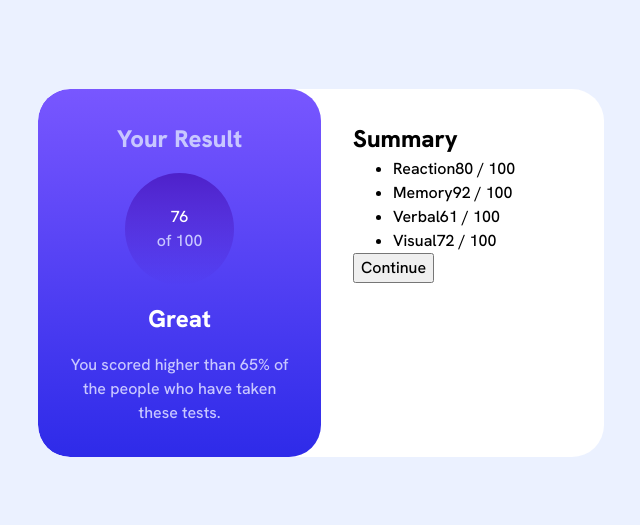
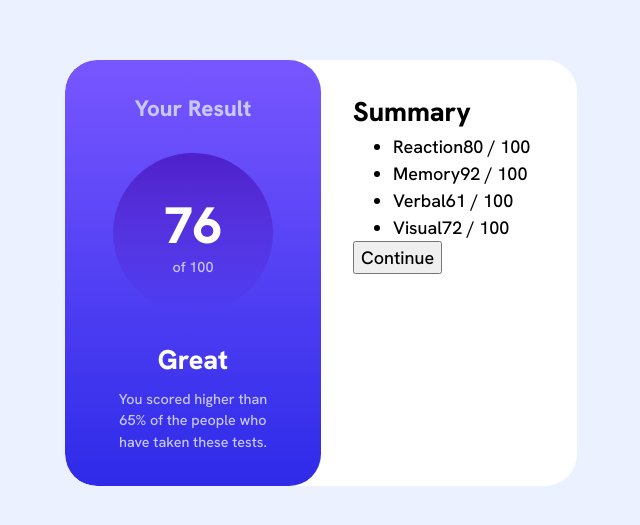
Before and after one commit to Tempestaaa/MentorSummary, a plain HTML site: page index.html in a window 1280 px wide. Shown: the part 127-652 px from the top of the page, without its empty margins (319-959 px from the left). Drawn offline with Linux system fonts and the light colour scheme.

Commit message:
update card result

```diff
--- a/index.html
+++ b/index.html
@@ -21,7 +21,7 @@
       <article class="card">
         <div class="card__result">
           <h1>Your Result</h1>
-          <div class="card__score">76<span> of 100</span></div>
+          <div class="card__score"><span>76</span> of 100</div>
           <h2>Great</h2>
           <p>
             You scored higher than 65% of the people who have taken these tests.
--- a/styles.css
+++ b/styles.css
@@ -21,6 +21,7 @@ body {
   line-height: 1.5;
   -webkit-font-smoothing: antialiased;
   font-family: var(--ff-main);
+  font-size: 18px;
 }
 /*
   5. Improve media defaults
@@ -99,14 +100,14 @@ h6 {
 main {
   height: 100svh;
   display: grid;
-  place-content: center;
+  /* place-content: center; */
   place-items: center;
   background: var(--clr-paleBlue);
 }
 
 /* Card */
 .card {
-  width: 50%;
+  width: 40%;
   display: grid;
   grid-template-columns: 1fr 1fr;
   background: var(--clr-white);
@@ -126,28 +127,48 @@ main {
   color: var(--clr-white);
   display: grid;
   place-items: center;
-  gap: 1rem;
+  gap: 0.5rem;
 }
 
 .card__result h1,
-.card__score span,
+.card__score,
 .card__result p {
   color: var(--clr-lightLavender);
 }
 
 .card__result h1 {
+  font-size: 1.4rem;
   font-weight: 700;
 }
 
 .card__score {
+  --aspectRatio: 160px;
+  width: var(--aspectRatio);
+  height: var(--aspectRatio);
   display: grid;
   grid-template-columns: 1fr;
   place-items: center;
   border-radius: 50%;
   padding: 2rem;
   background: var(--clr-circle);
+  font-size: 0.9rem;
+  margin: 1.2rem 0;
+}
+
+.card__score span {
+  font-size: 3.2rem;
+  font-weight: 800;
+  color: var(--clr-white);
+  margin-bottom: -0.8rem;
+}
+
+.card h2 {
+  font-weight: 700;
 }
 
 .card__result p {
+  width: 90%;
+  font-size: 0.9rem;
   text-align: center;
+  font-weight: 500;
 }
```
